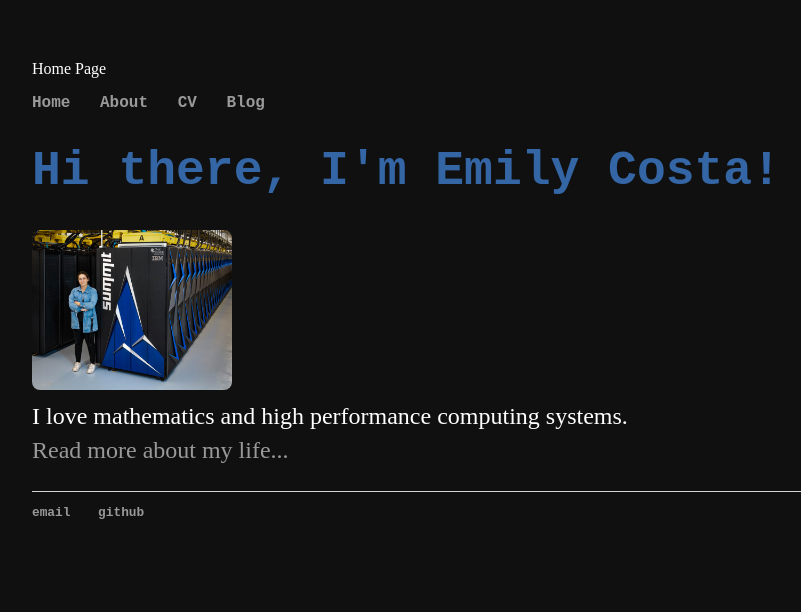
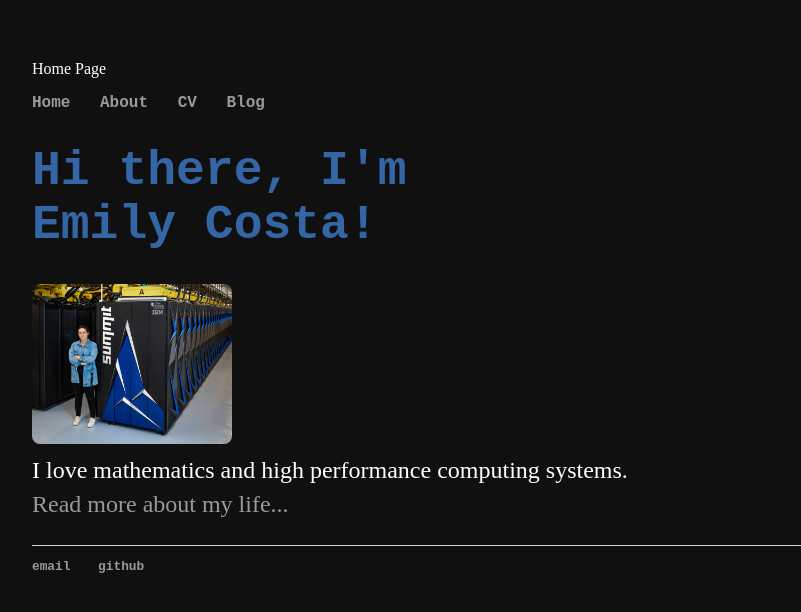
Before and after one commit to emilyjcosta5/emilyjcosta5.github.io, a Jekyll site: the page built from index.html, in a window 1280 px wide. Shown: the top 612 px of the page, without its empty margins (160-961 px from the left). Built offline with Jekyll 4.4.1, drawn with Linux system fonts in a browser that asks for light colours.

Commit message:
Update main.css
added typing for header

```diff
--- a/css/main.css
+++ b/css/main.css
@@ -27,6 +27,25 @@
     font-family:"Courier New", Courier, monospace;
     color: #3465A4;
 }
+h1 {
+  animation: animated-text 4s steps(29,end) 1s 1 normal both,
+             animated-cursor 600ms steps(29,end) infinite;
+}
+
+/* text animation */
+
+@keyframes animated-text{
+  from{width: 0;}
+  to{width: 472px;}
+}
+
+/* cursor animations */
+
+@keyframes animated-cursor{
+  from{border-right-color: rgba(0,255,0,.75);}
+  to{border-right-color: transparent;}
+}
+
 p {
     font-size: 1.5em;
     line-height: 1.4em;
```
